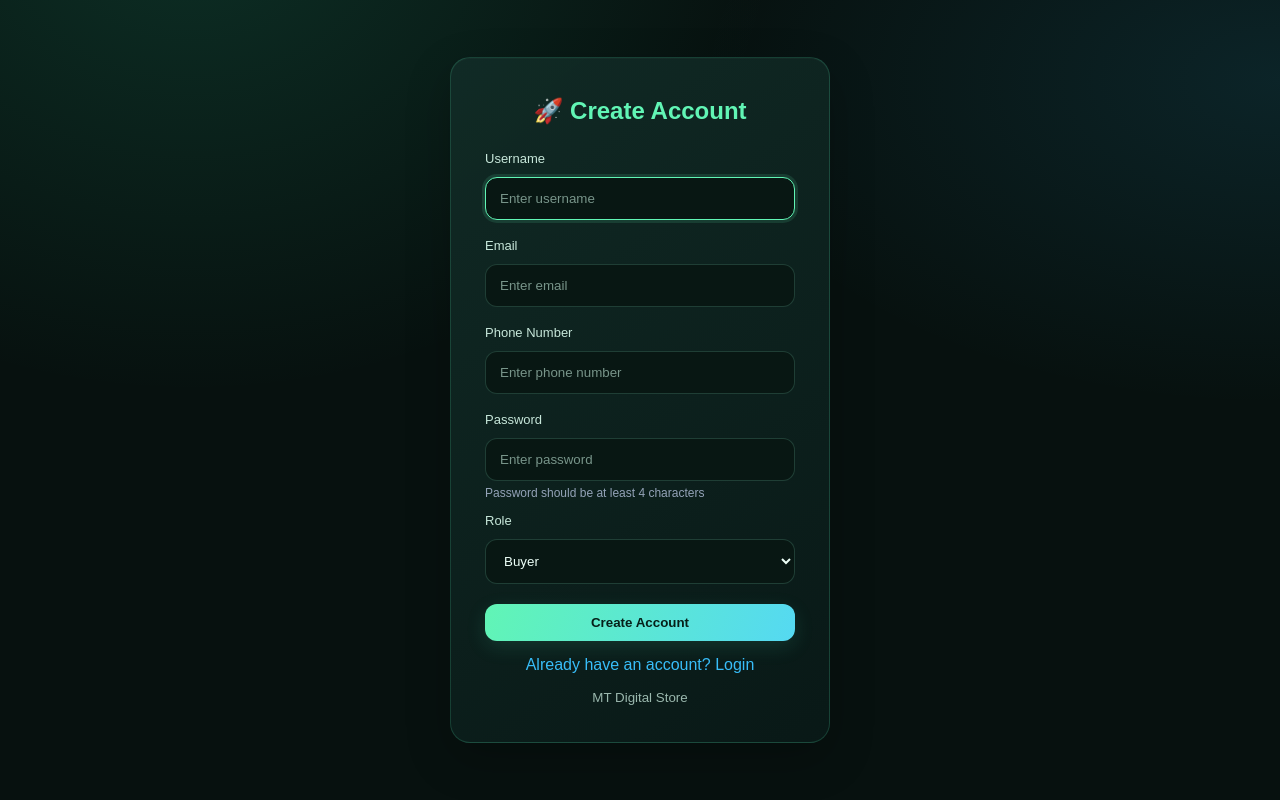
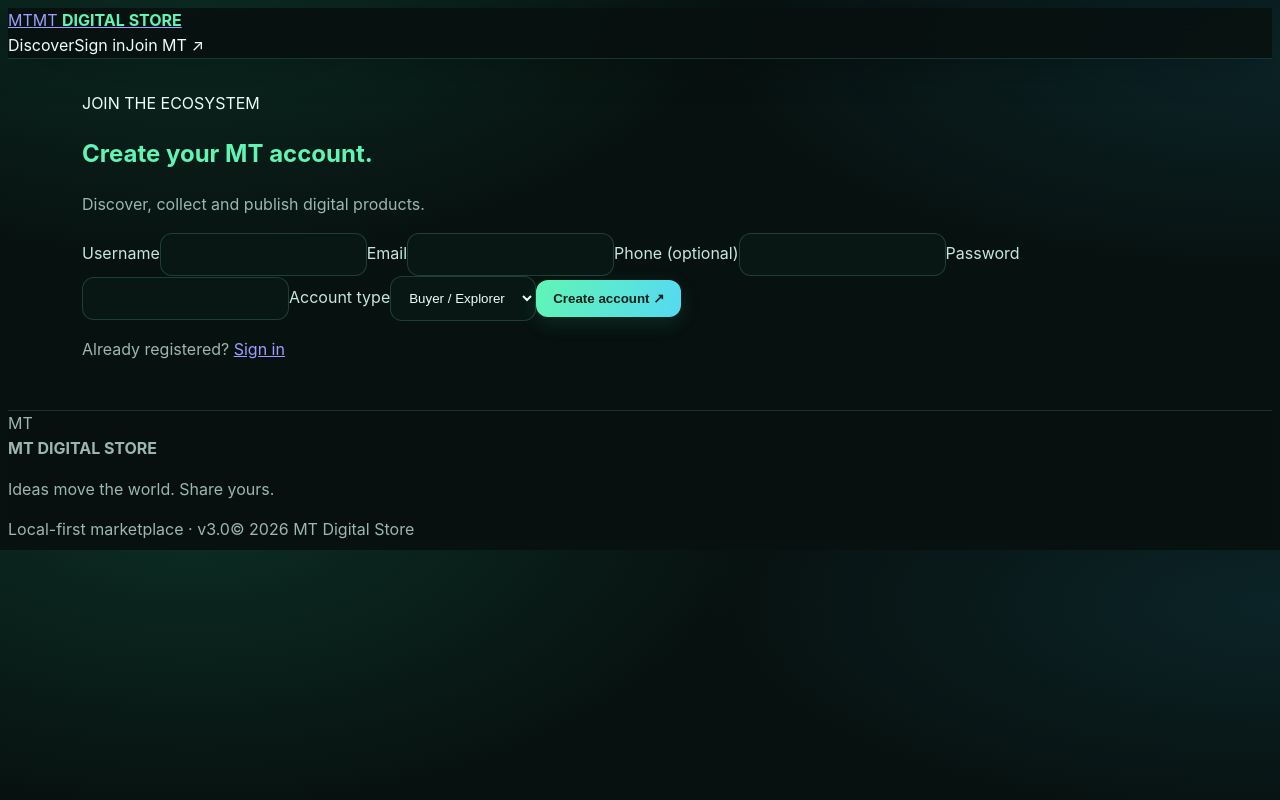
Before and after one commit to TEMMC/digital_store-, a Flask app: page /register in a window 1280 px wide. Run offline with Flask 3, Linux system fonts and the light colour scheme; some libraries are stand-ins or nearby versions.

Commit message:
Rebuild MT register.html experience

```diff
--- a/templates/register.html
+++ b/templates/register.html
@@ -1,178 +1 @@
-<!DOCTYPE html>
-<html lang="en">
-<head>
-<meta charset="UTF-8">
-<meta name="viewport" content="width=device-width, initial-scale=1.0">
-
-<title>Register - MT</title>
-
-<style>
-
-*{
-    margin:0;
-    padding:0;
-    box-sizing:border-box;
-    font-family:Arial, sans-serif;
-}
-
-body{
-    background:#0f172a;
-    color:white;
-    display:flex;
-    justify-content:center;
-    align-items:center;
-    min-height:100vh;
-    padding:20px;
-}
-
-/* CARD */
-.box{
-    background:#111827;
-    padding:30px;
-    border-radius:15px;
-    width:100%;
-    max-width:380px;
-    border:1px solid #1e293b;
-    box-shadow:0 10px 30px rgba(0,0,0,0.4);
-}
-
-/* TITLE */
-h2{
-    text-align:center;
-    margin-bottom:20px;
-    color:#38bdf8;
-}
-
-/* INPUTS */
-input, select{
-    width:100%;
-    padding:12px;
-    margin:8px 0;
-    border-radius:8px;
-    border:none;
-    background:#1e293b;
-    color:white;
-    outline:none;
-}
-
-input:focus, select:focus{
-    border:1px solid #38bdf8;
-}
-
-/* BUTTON */
-button{
-    width:100%;
-    padding:12px;
-    background:#22c55e;
-    border:none;
-    border-radius:8px;
-    font-weight:bold;
-    cursor:pointer;
-    margin-top:10px;
-    color:black;
-}
-
-button:hover{
-    opacity:0.9;
-}
-
-/* LINK */
-a{
-    display:block;
-    text-align:center;
-    margin-top:12px;
-    color:#38bdf8;
-    text-decoration:none;
-}
-
-a:hover{
-    text-decoration:underline;
-}
-
-/* FLASH MESSAGE */
-.flash{
-    background:#22c55e;
-    color:black;
-    padding:10px;
-    border-radius:8px;
-    margin-bottom:10px;
-    text-align:center;
-    font-size:14px;
-}
-
-/* SMALL TEXT */
-small{
-    color:#94a3b8;
-    display:block;
-    text-align:center;
-    margin-top:10px;
-}
-
-/* HINT */
-.hint{
-    font-size:12px;
-    color:#94a3b8;
-    margin-top:-5px;
-    margin-bottom:5px;
-}
-
-label{
-    font-size:13px;
-    color:#cbd5e1;
-    display:block;
-    margin-top:8px;
-}
-
-</style>
-<link rel="stylesheet" href="/static/mt-future.css">
-</head>
-
-<body>
-
-<div class="box">
-
-<h2>🚀 Create Account</h2>
-
-<!-- FLASH MESSAGES -->
-{% with messages = get_flashed_messages() %}
-{% if messages %}
-    {% for message in messages %}
-        <div class="flash">{{ message }}</div>
-    {% endfor %}
-{% endif %}
-{% endwith %}
-
-<form method="POST">
-
-    <label>Username</label>
-    <input name="username" placeholder="Enter username" required autofocus>
-
-    <label>Email</label>
-    <input name="email" type="email" placeholder="Enter email" required>
-
-    <label>Phone Number</label>
-    <input name="phone" placeholder="Enter phone number">
-
-    <label>Password</label>
-    <input name="password" type="password" placeholder="Enter password" required>
-
-    <div class="hint">Password should be at least 4 characters</div>
-
-    <label>Role</label>
-    <select name="role">
-        <option value="buyer">Buyer</option>
-        <option value="seller">Seller</option>
-    </select>
-
-    <button type="submit">Create Account</button>
-
-</form>
-
-<a href="/login">Already have an account? Login</a>
-
-<small>MT Digital Store</small>
-
-</div>
-
-</body>
-</html>
+{% extends "base.html" %}{% block content %}<section class="auth-panel"><span class="eyebrow">JOIN THE ECOSYSTEM</span><h1>Create your MT account.</h1><p>Discover, collect and publish digital products.</p><form method="POST"><label>Username</label><input name="username" minlength="3" maxlength="40" autocomplete="username" required><label>Email</label><input name="email" type="email" autocomplete="email" required><label>Phone (optional)</label><input name="phone" autocomplete="tel"><label>Password</label><input name="password" type="password" minlength="8" autocomplete="new-password" required><label>Account type</label><select name="role"><option value="buyer">Buyer / Explorer</option><option value="seller">Creator / Seller</option></select><button class="btn" type="submit">Create account ↗</button></form><p class="auth-switch">Already registered? <a href="/login">Sign in</a></p></section>{% endblock %}
```
